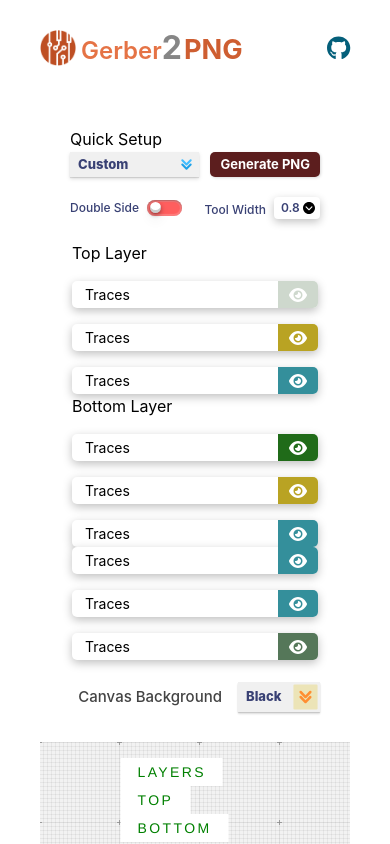
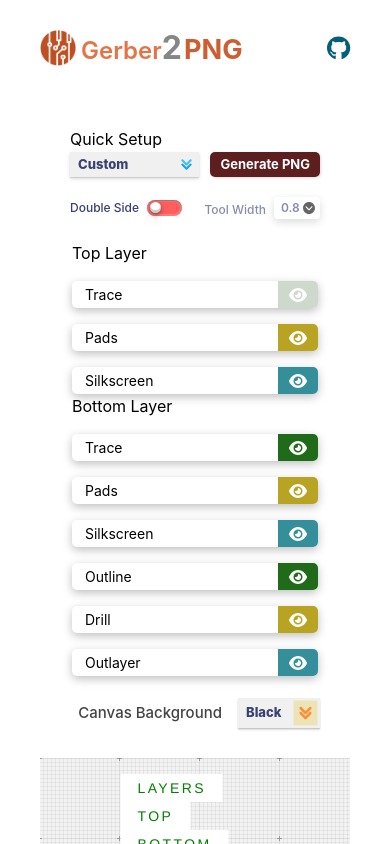
Before and after one commit to MidlajN/react-gerber-converter, a React (Vite) app: page / in a window 390 px wide. Shown: the top 844 px of the page. Built offline with nearby package versions, Linux system fonts and the light colour scheme.

Commit message:
SVG Modification to include outerlayer;

```diff
--- a/src/gerber/configSection.css
+++ b/src/gerber/configSection.css
@@ -171,23 +171,30 @@
     font-weight: 500;
     color: #394174;
 }
+.doubleSideDiv .selectToolWidth.layerHide {
+    opacity: 0.6;
+    pointer-events: none;
+}
+
+
+
 
 
 /* Toggle Layer Buttons */
 .toggleLayers {
     width: 100%;
 }
-.toggleLayers .topLayers,
-.toggleLayers .bottomLayers,
-.toggleLayers .commonLayers {
+.toggleLayers .toplayer,
+.toggleLayers .bottomlayer,
+.toggleLayers .commonlayer {
     width: 100%;
     display: flex;
     flex-direction: column;
     gap: 1rem;
 }
-.toggleLayers .topLayers .layer,
-.toggleLayers .bottomLayers .layer,
-.toggleLayers .commonLayers .layer {
+.toggleLayers .toplayer .layer,
+.toggleLayers .bottomlayer .layer,
+.toggleLayers .commonlayer .layer {
     width: 100%;
     display: flex;
     justify-content: space-between;
@@ -195,9 +202,9 @@
     border-radius: 5px;
     box-shadow: rgba(0, 0, 0, 0.25) 0px 3px 10px, rgba(0, 0, 0, 0.22) 0px 0px 0px;
 }
-.toggleLayers .topLayers .layer span,
-.toggleLayers .bottomLayers .layer span,
-.toggleLayers .commonLayers .layer span {
+.toggleLayers .toplayer .layer span,
+.toggleLayers .bottomlayer .layer span,
+.toggleLayers .commonlayer .layer span {
     margin-left: 4px !important;
     margin-right: auto !important;
     margin: -6px;
@@ -205,9 +212,9 @@
     font-size: 14px;
     font-weight: 400;
 }
-.toggleLayers .topLayers .layer button,
-.toggleLayers .bottomLayers .layer button,
-.toggleLayers .commonLayers .layer button {
+.toggleLayers .toplayer .layer button,
+.toggleLayers .bottomlayer .layer button,
+.toggleLayers .commonlayer .layer button {
     border: 0;
     width: 40px;
     text-align: center;
@@ -215,9 +222,9 @@
     border-bottom-right-radius: 5px;
     transition: background-color 500ms, border-radius 500ms, transform 500ms;
 }
-.toggleLayers .topLayers .layer button:hover,
-.toggleLayers .bottomLayers .layer button:hover,
-.toggleLayers .commonLayers .layer button:hover {
+.toggleLayers .toplayer .layer button:hover,
+.toggleLayers .bottomlayer .layer button:hover,
+.toggleLayers .commonlayer .layer button:hover {
     background-color: #cacaca;
     color: #b3b3b3;
     border-top-left-radius: 10px;
@@ -225,9 +232,9 @@
     transform: scale(0.9);
 }
 /* Add the normal state without hover */
-.toggleLayers .topLayers .layer button:not(:hover),
-.toggleLayers .bottomLayers .layer button:not(:hover),
-.toggleLayers .commonLayers .layer button:not(:hover) {
+.toggleLayers .toplayer .layer button:not(:hover),
+.toggleLayers .bottomlayer .layer button:not(:hover),
+.toggleLayers .commonlayer .layer button:not(:hover) {
     transform: scale(1);
 }
 
--- a/src/gerber/configSection.jsx
+++ b/src/gerber/configSection.jsx
@@ -1,41 +1,35 @@
 import { FontAwesomeIcon } from '@fortawesome/react-fontawesome'
 import { faEye, faEyeSlash } from '@fortawesome/free-solid-svg-icons';
-import { useEffect, useState } from 'react';
+import { useEffect, useState, useRef } from 'react';
 import './configSection.css'
 
 
-function ConfigSection(props) {
+export default function ConfigSection(props) {
+    const { mainSvg, isToggled, onToggle } = props;
     const [active, setActive] = useState(false);
 
     useEffect(() => {
-        if (props.mainSvg) {
+        if (mainSvg) {
             setActive(true);
         }
-    }, [props.mainSvg])
-
-    const ToggleButton = (props) => {
-        const [isToggled, setIsToggled] = useState(false);
-
-        const handleClick = () => {
-            setIsToggled(!isToggled);
-        }
+    }, [mainSvg])
 
     return (
-            <div className="layer">
-                <span>Traces</span>
-                <button className="toggleButton" style={{ 'backgroundColor': isToggled ? 'white' : props.color }} onClick={ handleClick }>
-                    <FontAwesomeIcon icon={ isToggled ? faEyeSlash : faEye } style={{ 'color': isToggled ?  '#000000' : '#ffffff'}}/>
-                </button>
+        <>
+        <div className="p-5" style={{ 'pointerEvents' : active ? 'auto' : 'none' }}>
+            <QuickSetup />
+            <DoubleSideButton />
+            <LayersToggleButtons isToggled={ isToggled } onToggle={ onToggle }/>
+            <CanvasBackground />
         </div>
+        </>
     )
 }
 
 
-
-
+function QuickSetup() {
     return (
         <>
-        <div className="p-5" style={{ 'pointerEvents' : active ? 'auto' : 'none' }}>
             {/* Quick Setup and Convert Button */}
             <div className="setupDiv">
                 <div>
@@ -53,55 +47,99 @@ function ConfigSection(props) {
                     <button className="convertBtn" id="renderButton" data-layer="toplayers"><span className='text' id="renderBtnText">Generate PNG </span><span className="icon"><i className="fa-solid fa-download fa-sm"></i></span></button>
                 </div>
             </div>
+        </>
+    )
+}
 
+
+
+function DoubleSideButton() {
+    const [isChecked, setIsChecked] = useState(false);
+    const toolWidthRef = useRef(null);
+
+    const handleDoubleSide = () => {
+        setIsChecked(!isChecked);
+    }
+
+    return (
+        <>
             {/* Double Side Toggle and Tool Width Selection */}
             <div className="doubleSideDiv" id="doubleSideOuterDiv">
                 <div className="checkbox">
                     <span>Double Side</span>
                     <label className="toggle" id="doubleSideToggle">
-                    <input type="checkbox" id="sideToggle" />
+                    <input type="checkbox" id="sideToggle" onChange={ handleDoubleSide } />
                     <div className="slider">
                         <span className="oneSide"></span>
                         <span className="twoSide"></span>
                     </div>
                     </label>
                 </div>
-                <div className="selectToolWidth layerHide" id="selectToolWidth">
+                <div className={ `selectToolWidth ${ isChecked ? '' : 'layerHide' }`} id="selectToolWidth">
                     <span>Tool Width</span>
-                    <select name="toolWidth" id="toolWidth">
+                    <select ref={ toolWidthRef } name="toolWidth" id="toolWidth">
                         <option value="0.8">0.8</option>
                         <option value="0.0">0.0</option>
                     </select>
                 </div>
             </div>
+        </>
+    )
+}
 
-        {/* Layers Toggle Buttons */}
+function LayersToggleButtons({isToggled, onToggle}) {
+    const layers = [
+        { type: 'toplayer', label: 'Top Layer', colors: ['#ced8cd', '#b9a323', '#348f9b'], properties: ['trace', 'pads', 'silkscreen'], ids: ['top_copper', 'top_solderpaste', 'top_silkscreen'] },
+        { type: 'bottomlayer', label: 'Bottom Layer', colors: ['#206b19', '#b9a323', '#348f9b'], properties: ['trace', 'pads', 'silkscreen'], ids: ['bottom_copper', 'bottom_solderpaste', 'bottom_silkscreen'] },
+        { type: 'commonlayer', label: null, colors: ['#206b19', '#b9a323', '#348f9b'], properties: ['outline', 'drill', 'outlayer'], ids: ['outline', 'drill', 'OuterLayer'] },
+    ]
+    return (
+        <>
             <div className="toggleLayers p-3 lg:block md:flex md:items-end md:gap-5">
-                <div className='topLayers'>
+                { layers.map((layer, index) => (
+                    <div key={index} className={ layer.label ? layer.type + ' lg:mt-5' : 'commonlayer lg:mt-5 md:items-end'}>
                         <div className="heading">
-                        <h5>Top Layer</h5>
+                            <h5>{ layer.label }</h5>
                         </div>
-                    <ToggleButton color="#ced8cd"/>
-                    <ToggleButton color="#b9a323"/>
-                    <ToggleButton color="#348f9b"/>
+                        { layer.colors.map((color, i) =>(
+                            <ToggleButton
+                                key={i}
+                                color={color}
+                                layerType={layer.type}
+                                layerProperty={layer.properties[i]}
+                                isToggled={ isToggled[layer.type][layer.properties[i]] }
+                                onToggle={ onToggle }
+                                layerId={layer.ids[i]}
+                            />
+                        ))}
                     </div>
+                ))}
+            </div>
+        </>
+    )
+}
 
-                <div className='bottomLayers lg:mt-5'>
-                    <div className="heading">
-                        <h5>Bottom Layer</h5>
+function ToggleButton(props) {
+    const { color, layerType, layerProperty, isToggled, onToggle, layerId } = props;
+
+    const handleClick = () => {
+        onToggle(layerType, layerProperty);
+    }
+
+    return (
+        <div className="layer">
+            <span style={{ textTransform:'capitalize' }}>{ layerProperty }</span>
+            <button className="toggleButton" style={{ 'backgroundColor': isToggled ? 'white' : color }} onClick={ handleClick }>
+                <FontAwesomeIcon icon={ isToggled ? faEyeSlash : faEye } style={{ 'color': isToggled ?  '#000000' : '#ffffff'}}/>
+            </button>
         </div>
-                    <ToggleButton color="#206b19"/>
-                    <ToggleButton color="#b9a323"/>
-                    <ToggleButton color="#348f9b"/>
-                </div>
+    )
+}
 
-                <div className='commonLayers lg:mt-10 md:items-end'>
-                    <ToggleButton color="#348f9b"/>
-                    <ToggleButton color="#348f9b"/>
-                    <ToggleButton color="rgb(85 119 89)"/>
-                </div>
-            </div>
 
+function CanvasBackground() {
+    return (
+        <>
             {/* Canvas Background Selector */}
             <div className="canvasDiv">
                 <label htmlFor='canvasSelect'>Canvas Background </label>
@@ -110,9 +148,6 @@ function ConfigSection(props) {
                     <option value="white">White</option>
                 </select>
             </div>
-
-        </div>
         </>
     )
 }
-export default ConfigSection
--- a/src/gerber/gerber.jsx
+++ b/src/gerber/gerber.jsx
@@ -1,13 +1,11 @@
 import { useEffect, useRef, useState } from "react";
 import ConfigSection from "./configSection.jsx"
 import './gerber.css'
-import pcbLogo from '../assets/pcbLogo.png'
-import { FontAwesomeIcon } from "@fortawesome/react-fontawesome";
 import convertToSvg from "./convert.jsx";
 import { TransformWrapper, TransformComponent } from "react-zoom-pan-pinch";
 
 
-function GerberSection() {
+export default function GerberSection() {
     const [isDragging, setIsDragging] = useState(false);
     const [topstack, setTopStack] = useState({id: null, svg: null});
     const [bottomstack, setBottomStack] = useState({id: null, svg: null});
@@ -15,6 +13,20 @@ function GerberSection() {
     const [mainSvg, setMainSvg] = useState(null);
     const [isAnimating, setIsAnimating] = useState(false);
     const [layerType, setLayerType] = useState(null);
+    const [isToggled, setIsToggled] = useState({
+        toplayer: { trace: false, pads: false, silkscreen: false },
+        bottomlayer: { trace: false, pads: false, silkscreen: false },
+        commonlayer: { outline: false, drill: false, outlayer: false}
+    });
+    const hangleToggleCick = (layertype, layerproperty) => {
+        setIsToggled((prevState) => ({
+            ...prevState,
+            [layertype]: {
+                ...prevState[layertype],
+                [layerproperty]: !prevState[layertype][layerproperty],
+            }
+        }));
+    }
 
     const resultRef = useRef(null);
     const dropAreaRef = useRef(null);
@@ -54,54 +66,11 @@ function GerberSection() {
     }
 
 
-    const handleColorChange = (color, id) => {
-        const svgColor = {
-            'bw': `
-                ${id}_fr4 {color: #000000  !important;}
-                .${id}_cu {color: #ffffff !important;}
-                .${id}_cf {color: #ffffff !important;}
-                .${id}_sm {color: #ffffff; opacity: 0 !important;}
-                .${id}_ss {color: #ffffff !important;}
-                .${id}_sp {color: #ffffff !important;}
-                .${id}_out {color: #000000 !important;}
-            `,
-
-            'bwInvert': `
-                .${id}_fr4 {color: #ffffff  !important;}
-                .${id}_cu {color: #000000 !important;}
-                .${id}_cf {color: #000000 !important;}
-                .${id}_sm {color: #ffffff; opacity: 0 !important;}
-                .${id}_ss {color: #000000 !important;}
-                .${id}_sp {color: #000000 !important;}
-                .${id}_out {color: #ffffff !important;}
-            `,
-
-            'original': `
-                .${id}_fr4 {color: #666666  !important;}
-                .${id}_cu {color: #cccccc !important;}
-                .${id}_cf {color: #cc9933 !important;}
-                .${id}_sm {color: #004200 !important; opacity: 0.75 !important;}
-                .${id}_ss {color: #ffffff !important;}
-                .${id}_sp {color: #999999 !important;}
-                .${id}_out {color: #000000 !important;}
-            `
-        }
-
-        const topstackStyle = topstack.svg.querySelector('style');
-        topstackStyle.innerHTML = svgColor[color];
-
-        const bottomstackStyle = bottomstack.svg.querySelector('style');
-        bottomstackStyle.innerHTML = svgColor[color];
-
-        setLayerType(color)
-    }
-
-
     return (
         <>
             <div className="relative h-[90%] " >
                 <div className="lg:w-1/5 lg:absolute left-0 top-8 ">
-                    <ConfigSection mainSvg={ mainSvg }/>
+                    <ConfigSection mainSvg={ mainSvg } isToggled={ isToggled } setIsToggled={ setIsToggled } onToggle={ hangleToggleCick }/>
                 </div>
                 <div className="h-full flex items-center justify-end">
                     <div className="lg:w-4/5 md:w-full h-full gridsection">
@@ -144,21 +113,21 @@ function GerberSection() {
                                 id="original"
                                 className={`button-side colorButton ${layerType === 'original' ? 'active' : ''}`}
                                 role="button"
-                                onClick={ () => { handleColorChange('original', topstack.id) } }
+                                onClick={ () => { handleColorChange({ color: 'original', id: topstack.id, topstack: topstack, bottomstack: bottomstack }); setLayerType('original') } }
                             ><span className="text">Original</span></button>
 
                             <button
                                 id="bw"
                                 className={`button-side colorButton ${layerType === 'bw' ? 'active' : ''}`}
                                 role="button"
-                                onClick={ () => { handleColorChange('bw', topstack.id) }}
+                                onClick={ () => { handleColorChange({ color: 'bw', id: topstack.id, topstack: topstack, bottomstack: bottomstack }); setLayerType('bw') }}
                             ><span className="text">B/W</span></button>
 
                             <button
                                 id="invert"
                                 className={`button-side colorButton ${layerType === 'bwInvert' ? 'active' : ''}`}
                                 role="button"
-                                onClick={ () => { handleColorChange('bwInvert', topstack.id) }}
+                                onClick={ () => { handleColorChange({ color: 'bwInvert', id: topstack.id, topstack: topstack, bottomstack: bottomstack }); setLayerType('bwInvert') }}
                             ><span className="text">Invert</span></button>
                         </div>
 
@@ -188,4 +157,43 @@ function GerberSection() {
     )
 }
 
-export default GerberSection
+function handleColorChange(props) {
+    const svgColor = {
+        'bw': `
+            ${props.id}_fr4 {color: #000000  !important;}
+            .${props.id}_cu {color: #ffffff !important;}
+            .${props.id}_cf {color: #ffffff !important;}
+            .${props.id}_sm {color: #ffffff; opacity: 0 !important;}
+            .${props.id}_ss {color: #ffffff !important;}
+            .${props.id}_sp {color: #ffffff !important;}
+            .${props.id}_out {color: #000000 !important;}
+        `,
+
+        'bwInvert': `
+            .${props.id}_fr4 {color: #ffffff  !important;}
+            .${props.id}_cu {color: #000000 !important;}
+            .${props.id}_cf {color: #000000 !important;}
+            .${props.id}_sm {color: #ffffff; opacity: 0 !important;}
+            .${props.id}_ss {color: #000000 !important;}
+            .${props.id}_sp {color: #000000 !important;}
+            .${props.id}_out {color: #ffffff !important;}
+        `,
+
+        'original': `
+            .${props.id}_fr4 {color: #666666  !important;}
+            .${props.id}_cu {color: #cccccc !important;}
+            .${props.id}_cf {color: #cc9933 !important;}
+            .${props.id}_sm {color: #004200 !important; opacity: 0.75 !important;}
+            .${props.id}_ss {color: #ffffff !important;}
+            .${props.id}_sp {color: #999999 !important;}
+            .${props.id}_out {color: #000000 !important;}
+        `
+    }
+
+    const topstackStyle = props.topstack.svg.querySelector('style');
+    topstackStyle.innerHTML = svgColor[props.color];
+
+    const bottomstackStyle = props.bottomstack.svg.querySelector('style');
+    bottomstackStyle.innerHTML = svgColor[props.color];
+
+}
```
Also changed, not shown: src/gerber/convert.jsx (+111 -9 lines). Lines whose indentation alone changed are shown as unchanged.
